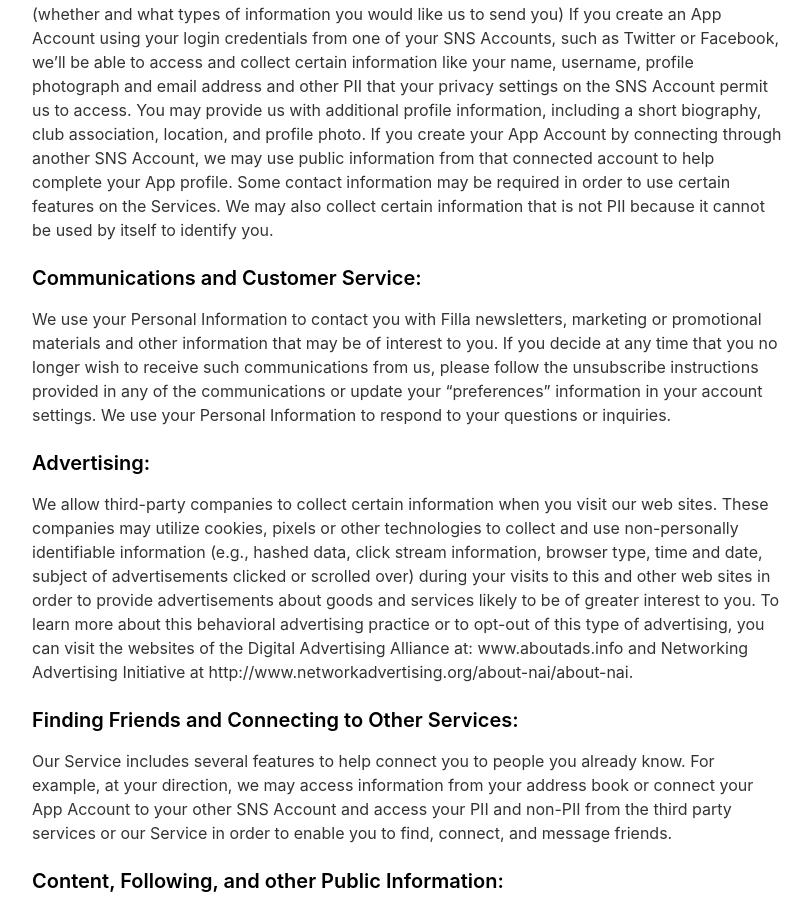
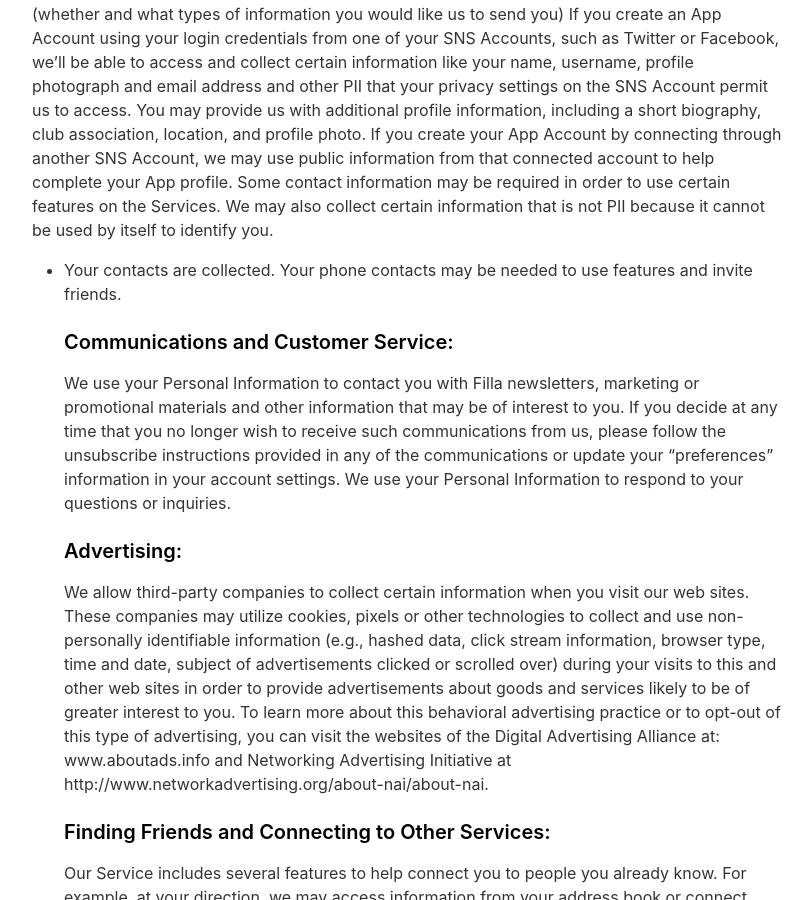
Before and after one commit to Filla-Social/splash, a Jekyll site: the page built from _pages/privacypolicy.md, in a window 1280 px wide and 900 px high, scrolled down 1001 px. Shown: the whole window, without its empty margins (233-1045 px from the left). Built offline with Jekyll 4.4.1, drawn with Linux system fonts in a browser that asks for light colours; nearby versions of some CDN libraries.

Commit message:
Added contacts collection
this is added to the "information we collect" portion oof the privacy policy

```diff
--- a/_pages/privacypolicy.md
+++ b/_pages/privacypolicy.md
@@ -21,6 +21,7 @@ When you register with us through the Application or Sites to become a registere
 – Your phone number, email address and your desired password
 – Your subscription preferences (whether and what types of information you would like us to send you)
 If you create an App Account using your login credentials from one of your SNS Accounts, such as Twitter or Facebook, we’ll be able to access and collect certain information like your name, username, profile photograph and email address and other PII that your privacy settings on the SNS Account permit us to access. You may provide us with additional profile information, including a short biography, club association, location, and profile photo. If you create your App Account by connecting through another SNS Account, we may use public information from that connected account to help complete your App profile. Some contact information may be required in order to use certain features on the Services. We may also collect certain information that is not PII because it cannot be used by itself to identify you.
+- Your contacts are collected. Your phone contacts may be needed to use features and invite friends.
 ### Communications and Customer Service:
 We use your Personal Information to contact you with Filla newsletters, marketing or promotional materials and other information that may be of interest to you. If you decide at any time that you no longer wish to receive such communications from us, please follow the unsubscribe instructions provided in any of the communications or update your “preferences” information in your account settings. We use your Personal Information to respond to your questions or inquiries.
 ### Advertising:
```
